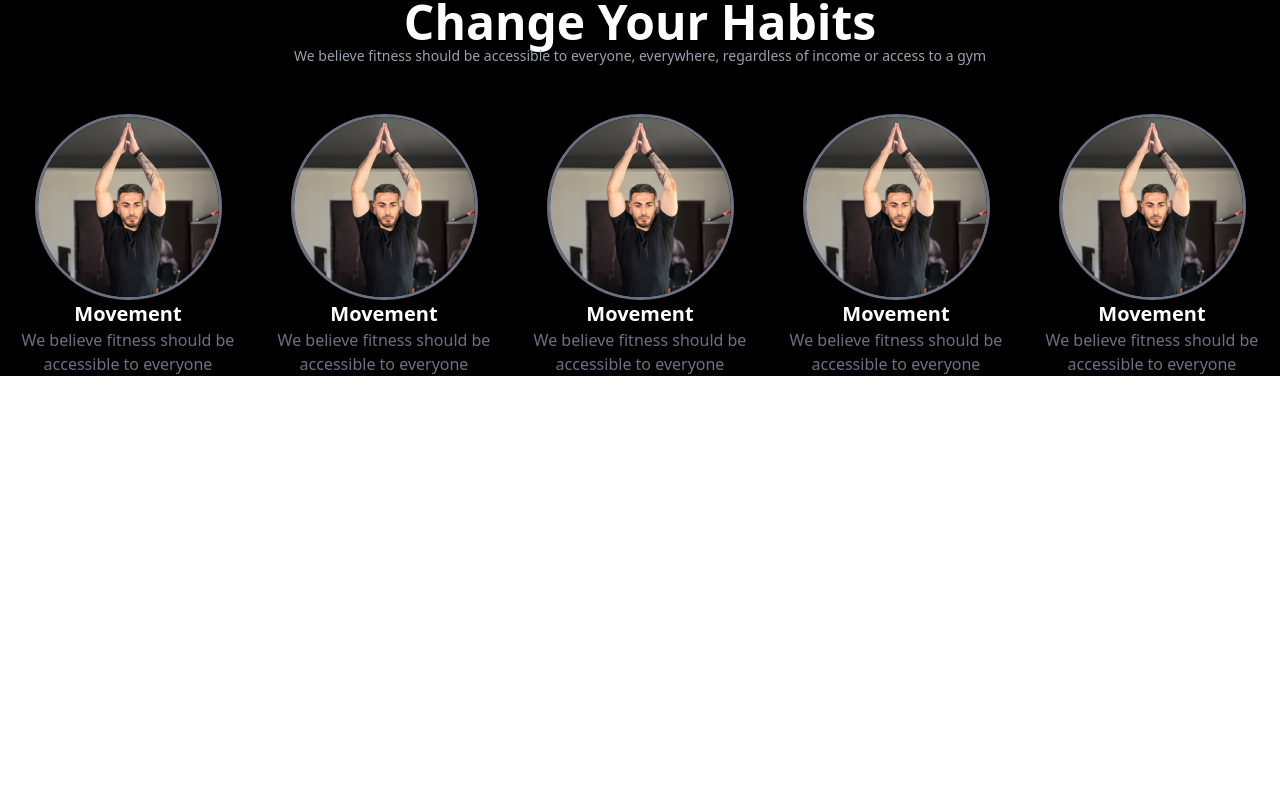
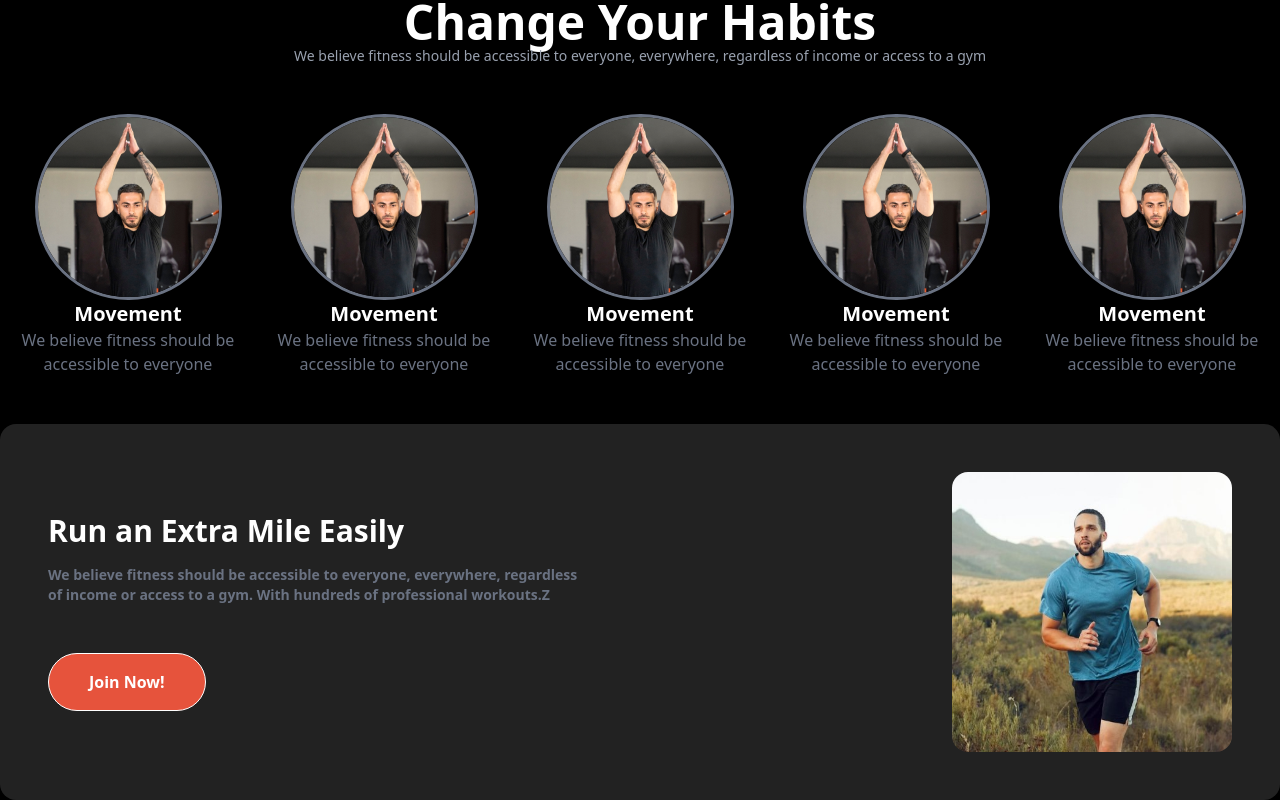
Before and after one commit to codeWithKausar43/Fitnes, a React (Vite) app: page / in a window 1280 px wide. Shown: the part 675-1475 px from the top of the page. Before the commit the page ends 1099 px from the top, so only its background shows below. Built offline with nearby package versions, Linux system fonts and the light colour scheme.

Commit message:
run section done

```diff
--- a/src/App.jsx
+++ b/src/App.jsx
@@ -3,6 +3,7 @@ import './App.css'
 import Habits from './components/Habits'
 import Hero from './components/Hero'
 import Navbar from './components/Navbar'
+import Run from './components/Run'
 
 function App() {
 
@@ -12,6 +13,7 @@ function App() {
     <Navbar></Navbar>
     <Hero></Hero>
     <Habits></Habits>
+    <Run></Run>
    </div>
   )
 }
--- a/src/components/Habits.jsx
+++ b/src/components/Habits.jsx
@@ -36,6 +36,7 @@ const Habits = () => {
             <img className="rounded-full border-gray-500 border-3" src={image2} alt="" />
             <h6 className="text-xl font-semibold text-white">Movement</h6>
             <p className="text-gray-500">We believe fitness should be accessible to everyone</p>
+
         </div>
         </div>
       </div>
--- /dev/null
+++ b/src/components/Run.jsx
@@ -0,0 +1,27 @@
+import runImage from "../assets/edit.jpg"
+const Run = () => {
+  return (
+    <div className="max-w-7xl mx-auto mt-12">
+      <div className="bg-[#222222] flex justify-between items-center rounded-2xl">
+        <div className="p-12 w-6/12">
+          <h3 className="text-3xl font-semibold text-white mb-4">
+            Run an Extra Mile Easily
+          </h3>
+          <p className="text-sm font-semibold text-gray-500 ">
+            We believe fitness should be accessible to everyone, everywhere,
+            regardless of income or access to a gym. With hundreds of
+            professional workouts.Z
+          </p>
+            <button className="py-4 px-10 bg-[#E6533C] border rounded-4xl mt-12 text-white font-semibold">
+              Join Now!
+            </button>
+        </div>
+        <div className="p-12">
+            <img className="size-70 rounded-2xl " src={runImage} alt="" />
+        </div>
+      </div>
+    </div>
+  );
+};
+
+export default Run;
```
Also changed, not shown: src/assets/edit.jpg (added).
